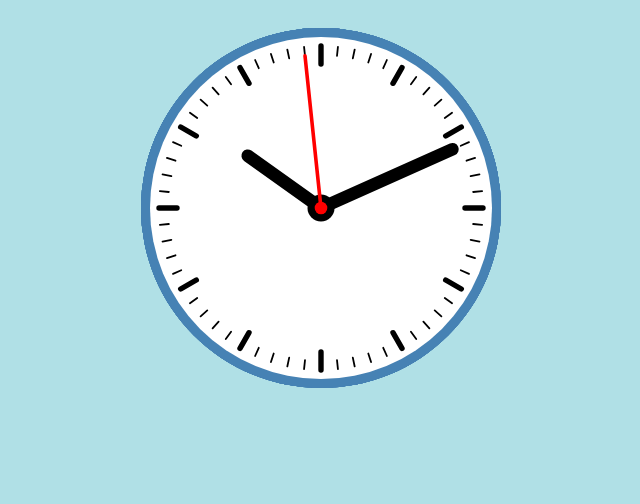
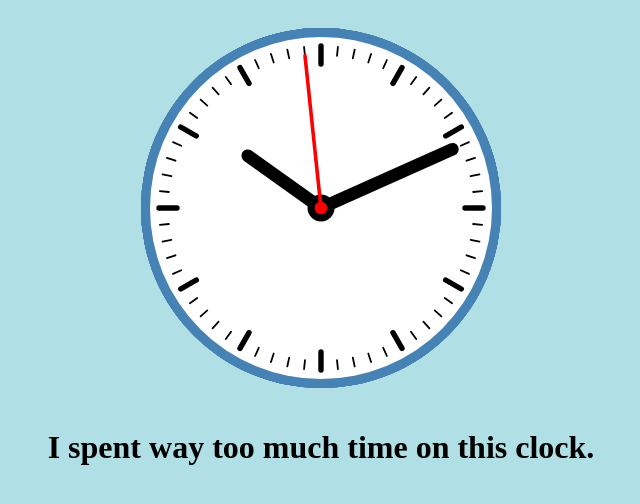
Before and after one commit to philipwilsonchang/philipwilsonchang.github.io, a Jekyll site: the page clock.html, which Jekyll copies as it is, in a window 1280 px wide. Shown: the top 504 px of the page, without its empty margins (319-959 px from the left). Built offline with Jekyll 4.4.1, drawn with Linux system fonts in a browser that asks for light colours.

Commit message:
Added comment to clock

```diff
--- a/clock.css
+++ b/clock.css
@@ -11,3 +11,8 @@ canvas {
 	display: block;
 	width: 400;
 }
+
+h1 {
+	color: black;
+	text-align: center;
+}
--- a/clock.html
+++ b/clock.html
@@ -5,5 +5,6 @@
 	<body>
 		<canvas id="canvas" width="400" height="400"></canvas>
 		<script src="clock.js"></script>
+		<h1> I spent way too much time on this clock.</h1>
 	</body>
 </html>
```
